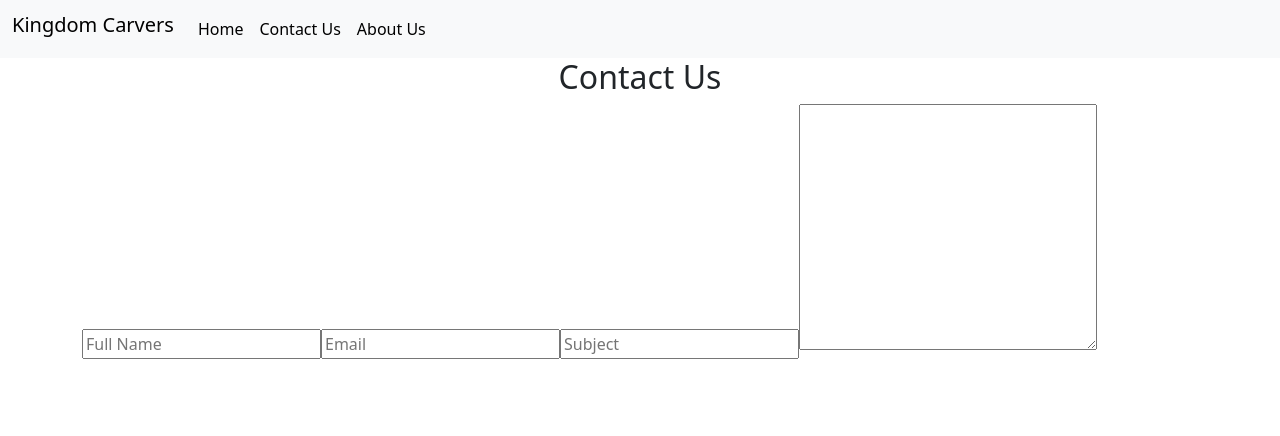
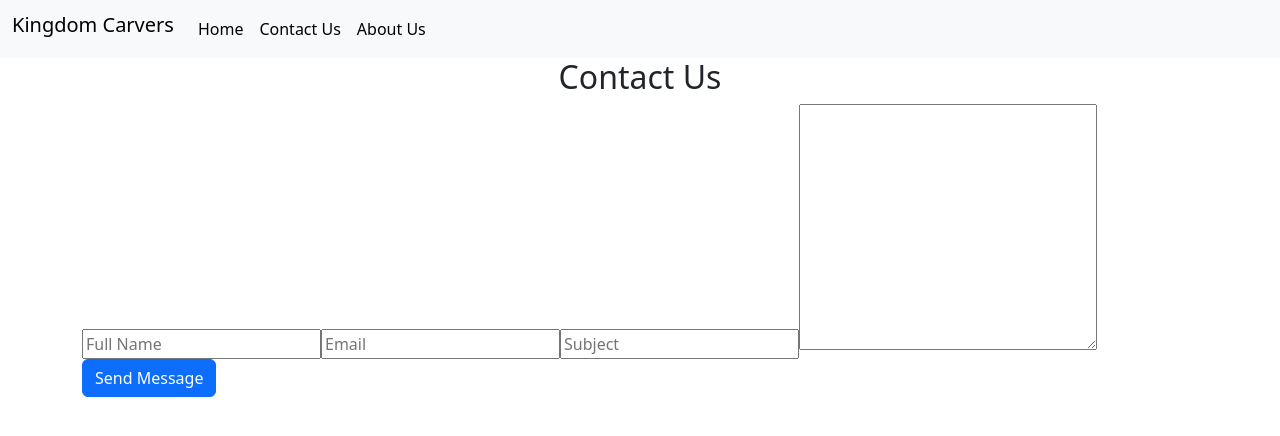
Before and after one commit to EricDEmery/Kingdom-Carvers, a React (Create React App) app in the folder my-app/: page / in a window 1280 px wide. Both pictures are taken after a click on the button "Contact Us". Shown: the top 436 px of the page. Built offline with nearby package versions, Linux system fonts and the light colour scheme.

Commit message:
updated email service

```diff
--- a/my-app/src/components/Contact.js
+++ b/my-app/src/components/Contact.js
@@ -1,11 +1,15 @@
 import React from 'react'
+import {useRef} from 'react'
 
 export default function Contact() {
+  const form = useRef()
+
+  const sendEmail = () => {};
   return (
     <section>
       <div className="container">
         <h2 className="text-center">Contact Us</h2>
-          <form>
+          <form ref={form} onSubmit={sendEmail}>
             <input type="text"
             placeholder='Full Name'
             name='user_name' />
@@ -16,6 +20,7 @@
             placeholder='Subject'
             name='subject' required />
             <textarea name="message" cols="30" rows="10"></textarea>
+            <button type="submit" className="btn btn-primary">Send Message</button>
           </form>
       </div>
     </section>
```
